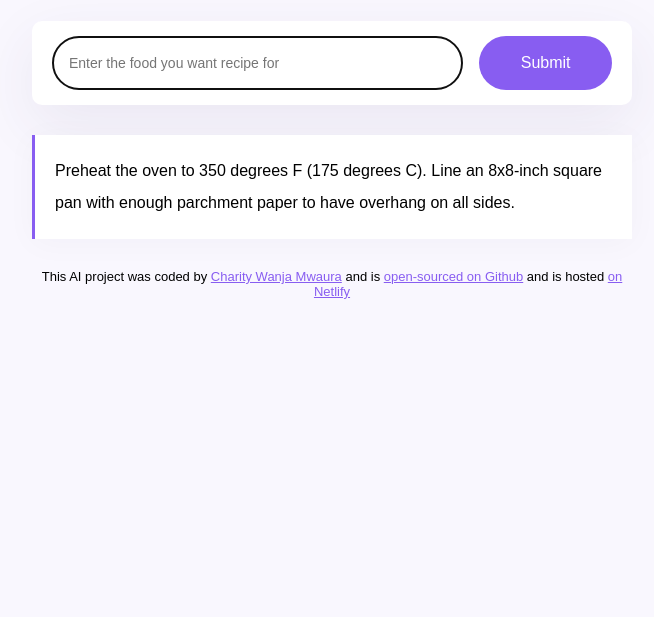
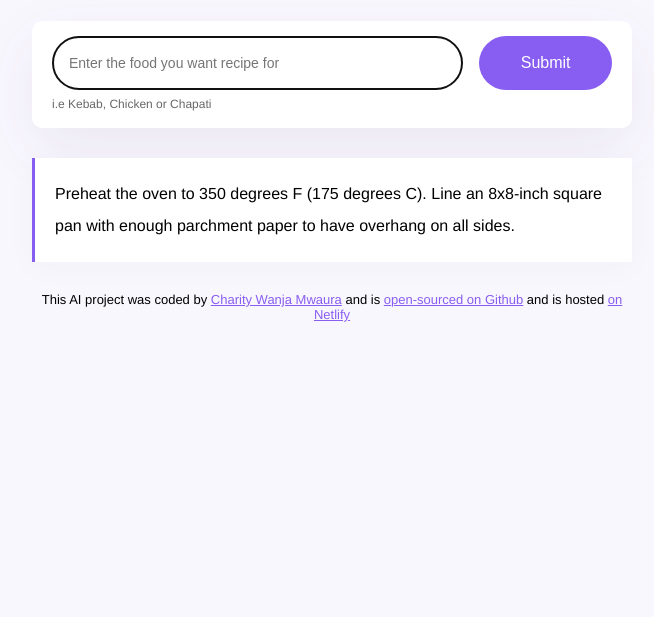
Before and after one commit to itswanja/Recipe-generator, a plain HTML site: page index.html in a window 1280 px wide. Shown: the part 183-800 px from the top of the page, without its empty margins (308-962 px from the left). Drawn offline with nearby package versions, Linux system fonts and the light colour scheme.

Commit message:
Improved user experience

```diff
--- a/index.html
+++ b/index.html
@@ -27,6 +27,7 @@
             />
             <input type="submit" value="Submit" class="submit-button" />
           </form>
+          <div class="hint">i.e Kebab, Chicken or Chapati</div>
         </div>
         <div class="recipe" id="recipe">
           Preheat the oven to 350 degrees F (175 degrees C). Line an 8x8-inch
--- a/src/style.css
+++ b/src/style.css
@@ -1,5 +1,5 @@
 body {
-  font-family: Arial, Helvetica, sans-serif;
+  font-family: Helvetica, Arial, sans-serif;
   background-color: #f9f7fe;
 }
 a {
@@ -28,6 +28,12 @@ h1 {
 }
 form {
   display: flex;
+}
+.hint {
+  line-height: 1.5;
+  font-size: 12px;
+  opacity: 0.6;
+  margin-top: 5px;
 }
 .instructions {
   padding: 16px;
```
